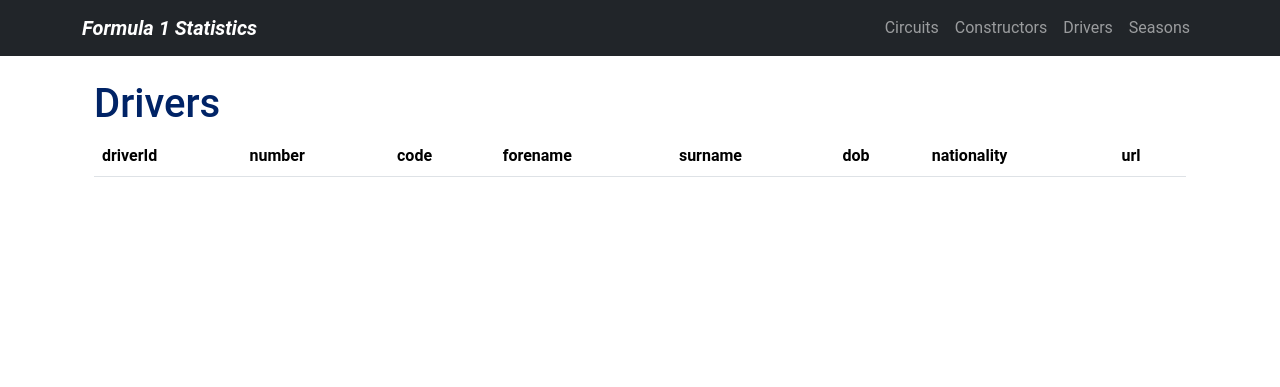
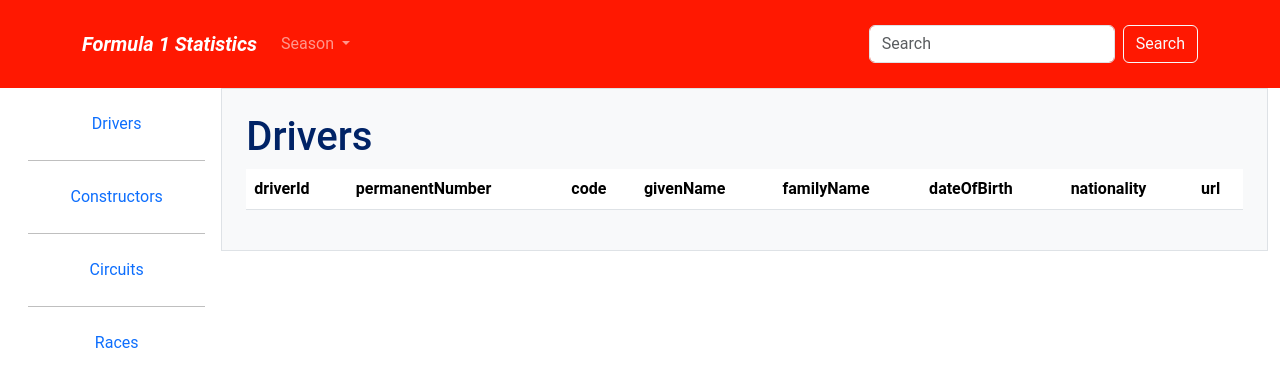
Before and after one commit to fberrosp/F1App, a Django app: template f1/templates/drivers.html in a window 1280 px wide. Shown: the top 387 px of the page. Run offline with Django 4.2, Linux system fonts and the light colour scheme; the template is opened without the code that fills it, so the values that code supplies are empty.

Commit message:
new layout integrated with api calls

```diff
--- a/f1/templates/drivers.html
+++ b/f1/templates/drivers.html
@@ -8,11 +8,11 @@
     <thead>
         <tr>
             <th scope="col">driverId</th>
-            <th scope="col">number</th>
+            <th scope="col">permanentNumber</th>
             <th scope="col">code</th>
-            <th scope="col">forename</th>
-            <th scope="col">surname</th>
-            <th scope="col">dob</th>
+            <th scope="col">givenName</th>
+            <th scope="col">familyName</th>
+            <th scope="col">dateOfBirth</th>
             <th scope="col">nationality</th>
             <th scope="col">url</th>
         </tr>
@@ -21,11 +21,11 @@
         {% for driver in drivers %}
         <tr>
             <th scope="row">{{ driver.driverId }}</th>
-            <td>{{ driver.number }}</td>
+            <td>{{ driver.permanentNumber }}</td>
             <td>{{ driver.code }}</td>
-            <td>{{ driver.forename }}</td>
-            <td>{{ driver.surname }}</td>
-            <td>{{ driver.dob }}</td>
+            <td>{{ driver.givenName }}</td>
+            <td>{{ driver.familyName }}</td>
+            <td>{{ driver.dateOfBirth }}</td>
             <td>{{ driver.nationality }}</td>
             <td>{{ driver.url }}</td>
         </tr>
--- a/f1/templates/index.html
+++ b/f1/templates/index.html
@@ -2,6 +2,7 @@
 
 {% block content %}
 
-<h1>Home</h1>
+<h1>Season Summary</h1>
+
 
 {% endblock %}
--- a/f1/templates/layout.html
+++ b/f1/templates/layout.html
@@ -17,11 +17,22 @@
 
     {% include 'partials/_navbar.html' %}
 
-    <div class="container p-4">
-        {% block content %}
+    <div class="container-fluid flex-grow-1 d-flex flex-column flex-sm-row">
+        {% include 'partials/_sidebar.html' %}
 
-        {% endblock %}
+        <main class="col overflow-auto">
+            <div class="bg-light border p-4">
+                {% block content %}
+
+                {% endblock %}
+            </div>
+        </main>
+
     </div>
+
+    <script src="https://cdn.jsdelivr.net/npm/bootstrap@5.3.0-alpha1/dist/js/bootstrap.bundle.min.js"
+        integrity="sha384-w76AqPfDkMBDXo30jS1Sgez6pr3x5MlQ1ZAGC+nuZB+EYdgRZgiwxhTBTkF7CXvN"
+        crossorigin="anonymous"></script>
 
 </body>
 
--- a/f1/templates/partials/_navbar.html
+++ b/f1/templates/partials/_navbar.html
@@ -1,26 +1,32 @@
-<nav class="navbar navbar-expand-lg navbar-dark bg-dark">
+<header class="py-3" style="background-color: #FF1801;">
+    <nav class="navbar navbar-expand-lg navbar-dark" style="background-color: #FF1801;">
         <div class="container">
             <a class="navbar-brand fw-bold fst-italic" href="/">Formula 1 Statistics</a>
-        <button class="navbar-toggler" type="button" data-bs-toggle="collapse" data-bs-target="#navbarNav"
-            aria-controls="navbarNav" aria-expanded="false" aria-label="Toggle navigation">
+            <button class="navbar-toggler" type="button" data-bs-toggle="collapse"
+                data-bs-target="#navbarSupportedContent" aria-controls="navbarSupportedContent" aria-expanded="false"
+                aria-label="Toggle navigation">
                 <span class="navbar-toggler-icon"></span>
             </button>
-        <div class="collapse navbar-collapse" id="navbarNav">
-            <ul class="navbar-nav ms-auto">
-                <li class="nav-item">
-                    <a class="nav-link" href="{% url 'f1:circuits' %}">Circuits</a>
+            <div class="collapse navbar-collapse" id="navbarSupportedContent">
+                <ul class="navbar-nav me-auto mb-2 mb-lg-0">
+                    <li class="nav-item dropdown">
+                        <a class="nav-link dropdown-toggle" href="#" role="button" data-bs-toggle="dropdown"
+                            aria-expanded="false">
+                            Season
+                        </a>
+                        <ul class="dropdown-menu">
+                            {% for season in seasons %}
+                            <li><a class="dropdown-item" href="#">{{ season.season }}</a></li>
+                            {% endfor %}
+                        </ul>
+
                     </li>
-                <li class="nav-item">
-                    <a class="nav-link" href="{% url 'f1:constructors' %}">Constructors</a>
-                </li>
-                <li class="nav-item">
-                    <a class="nav-link" href="{% url 'f1:drivers' %}">Drivers</a>
-                </li>
-                <li class="nav-item">
-                    <a class="nav-link" href="{% url 'f1:seasons' %}">Seasons</a>
-                </li>
-
                 </ul>
+                <form class="d-flex" role="search">
+                    <input class="form-control me-2" type="search" placeholder="Search" aria-label="Search">
+                    <button class="btn btn-outline-light" type="submit">Search</button>
+                </form>
             </div>
         </div>
     </nav>
+</header>
--- a/f1/urls.py
+++ b/f1/urls.py
@@ -5,8 +5,18 @@
 
 urlpatterns = [
     path('', views.index, name='index'),
+    path('drivers/', views.drivers, name='drivers'),
+    path('constructors/', views.constructors, name='constructors'),
     path('circuits/', views.circuits, name='circuits'),
-    path('constructors/', views.constructors, name='constructors'),
-    path('drivers/', views.drivers, name='drivers'),
-    path('seasons/', views.seasons, name='seasons')
+    path('races/', views.races, name='races'),
+    path('races/<int:round>/qualifyings/',
+         views.qualifyings, name='qualifyings'),
+    path('races/<int:round>/race_results/',
+         views.race_results, name='race_results'),
+    path('races/<int:round>/pit_stops/', views.pit_stops, name='pit_stops'),
+    path('races/<int:round>/lap_times/', views.lap_times, name='lap_times'),
+    path('races/<int:round>/driver_standings/',
+         views.driver_standings, name='driver_standings'),
+    path('races/<int:round>/constructor_standings/', views.constructor_standings,
+         name='constructor_standings'),
 ]
--- a/formula1WebApp/settings.py
+++ b/formula1WebApp/settings.py
@@ -64,6 +64,7 @@
                 'django.template.context_processors.request',
                 'django.contrib.auth.context_processors.auth',
                 'django.contrib.messages.context_processors.messages',
+                'f1.context_processors.seasons'
             ],
         },
     },
```
Also changed, not shown: f1/models.py (+15 -11 lines), f1/services.py (+138 -41 lines), f1/views.py (+42 -11 lines), f1/migrations/0001_initial.py. Lines whose indentation alone changed are shown as unchanged.
